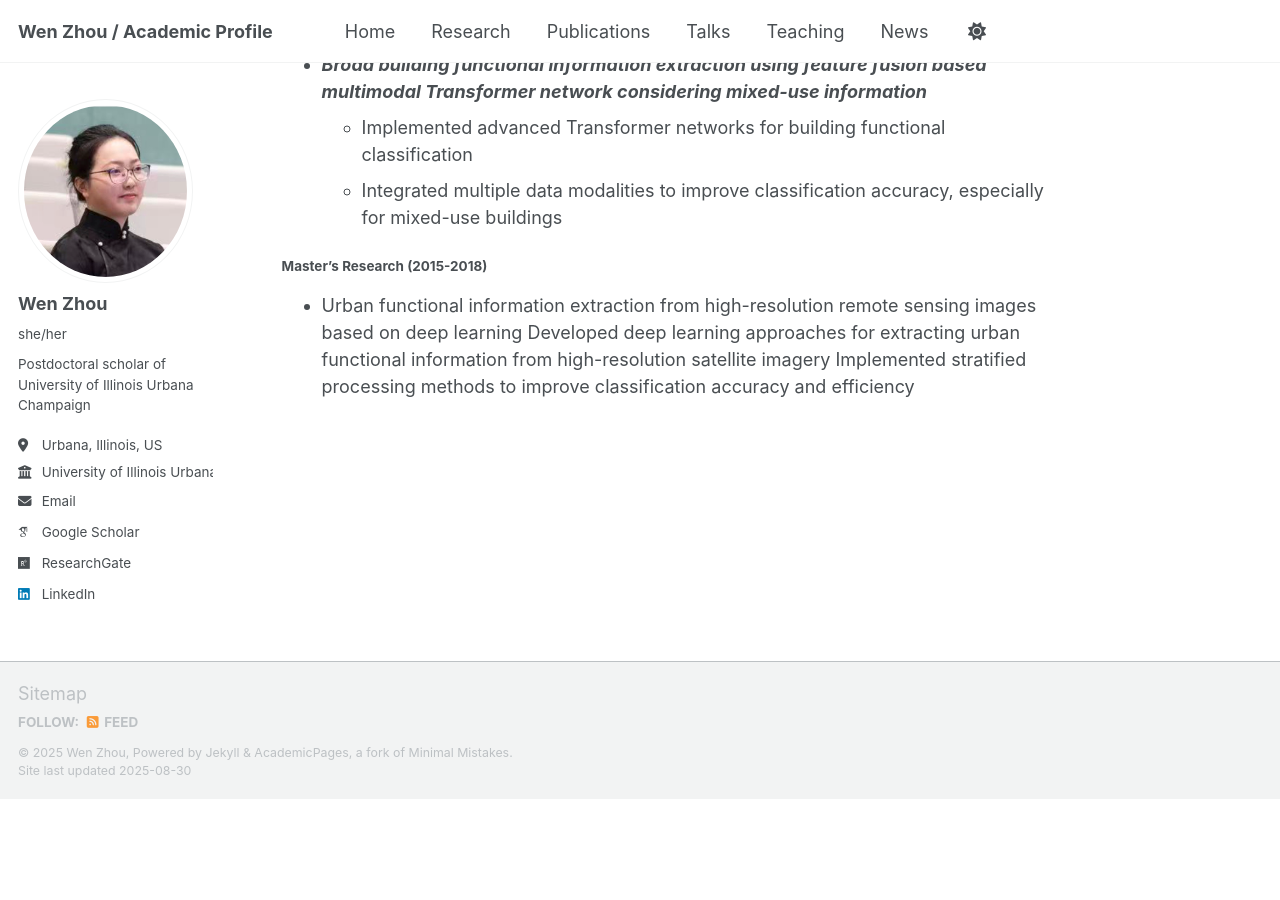
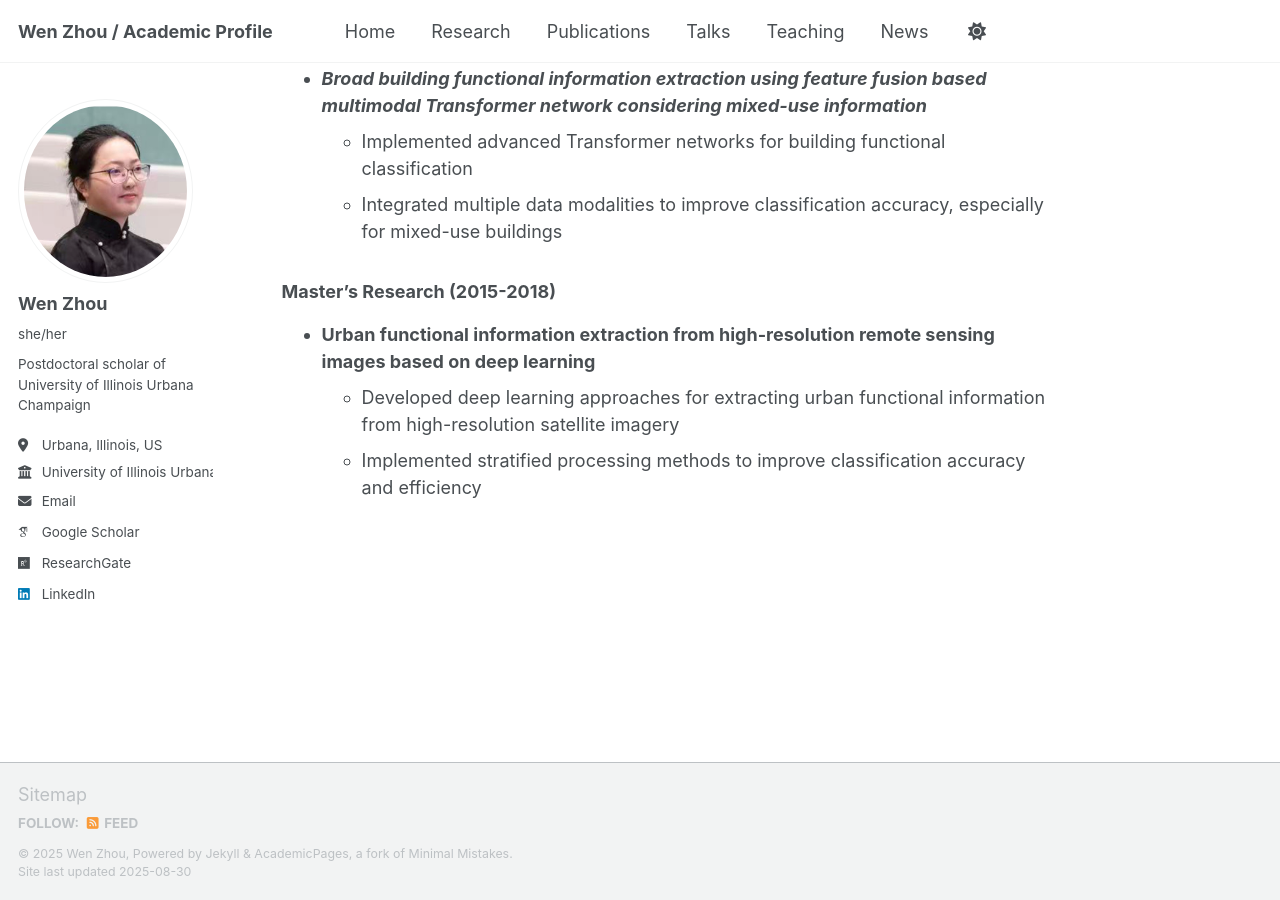
Before and after one commit to VienJou/vienjou.github.io, a Jekyll site: the page built from _pages/research.md, in a window 1280 px wide and 900 px high, scrolled down 2733 px. Built offline with Jekyll 4.4.1, drawn with Linux system fonts in a browser that asks for light colours; some web fonts are replaced; a script that is not in the unit is left out; our own code applies the rules of GitHub Pages for plain Markdown files; before the commit the page ends 3532 px from its top, so only the background shows below that.

```diff
--- a/_pages/research.md
+++ b/_pages/research.md
@@ -38,8 +38,8 @@ My research focuses on the intersection of urban geography, artificial intellige
 Urban analytics, multimodal deep learning, urban land use classification, urban livability evaluation, urban property valuation, crop mapping, geospatial AI, remote sensing, spatial statistics.
 
 # Reviewer
-- ***Remote Sensing of Environment***
-- ***ISPRS Journal of Photogrammetry and Remote Sensing***
+- Remote Sensing of Environment
+- ISPRS Journal of Photogrammetry and Remote Sensing
 - ***IEEE Transactions on Geoscience and Remote Sensing***
 - ***Cities***
 - ***International Journal of Remote Sensing***
@@ -54,7 +54,7 @@ Urban analytics, multimodal deep learning, urban land use classification, urban
 
 # Previous Research Highlights
 
-#### Ph.D. Research (2018-2023)
+### Ph.D. Research (2018-2023)
 - ***Estimating urban livability using multiple data sources based on multi-modal deep learning***
    - Developed innovative approaches to assess urban livability by integrating diverse data sources
    - Applied multi-modal deep learning techniques to create comprehensive urban livability indices
@@ -71,7 +71,7 @@ Urban analytics, multimodal deep learning, urban land use classification, urban
    - Implemented advanced Transformer networks for building functional classification
    - Integrated multiple data modalities to improve classification accuracy, especially for mixed-use buildings
 
-#### Master's Research (2015-2018)
-- Urban functional information extraction from high-resolution remote sensing images based on deep learning
-  Developed deep learning approaches for extracting urban functional information from high-resolution satellite imagery
-  Implemented stratified processing methods to improve classification accuracy and efficiency
+### Master's Research (2015-2018)
+- **Urban functional information extraction from high-resolution remote sensing images based on deep learning**
+  - Developed deep learning approaches for extracting urban functional information from high-resolution satellite imagery
+  - Implemented stratified processing methods to improve classification accuracy and efficiency
```
